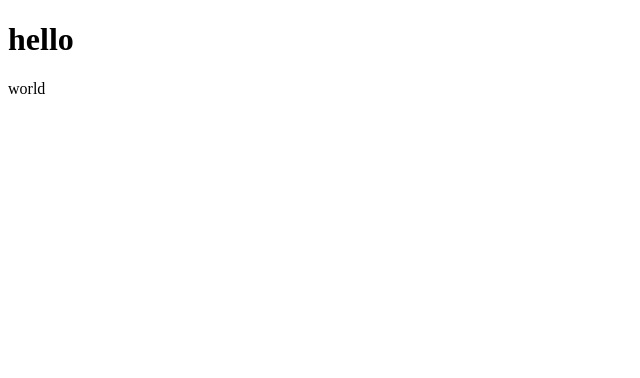
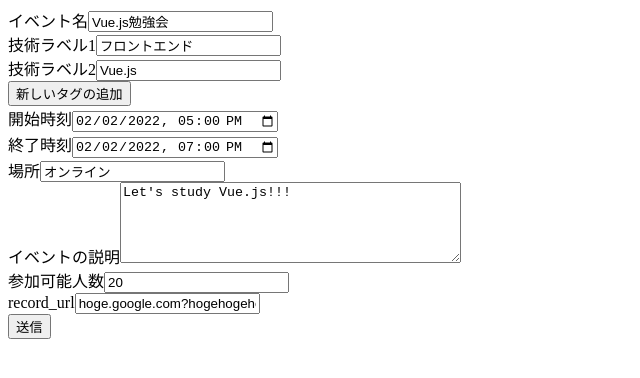
Before and after one commit to TAKAYAMAN2180/gmo-group-b-alfa, a Next.js app: page /event/new in a window 1280 px wide. Shown: the top 378 px of the page, without its empty margins (0-640 px from the left). Built offline with nearby package versions, Linux system fonts and the light colour scheme.

Commit message:
add: イベント作成ページの実装

```diff
--- a/src/pages/event/new/index.tsx
+++ b/src/pages/event/new/index.tsx
@@ -1,10 +1,130 @@
-import React from "react";
+import React, { useState } from "react";
+
+type Event = {
+    "create_user": string,
+    "name": string,
+    "technologies": string[],
+    "start_time": string,
+    "end_time": string,
+    "location": string,
+    "description": string,
+    "limitation": number,
+    "record_url": string,
+}
 
 export default function Page() {
+  const [formData, setFormData] = useState<Event>({
+    "create_user": "Taro",
+    "name": "Vue.js勉強会",
+    "technologies": [
+      "フロントエンド",
+      "Vue.js",
+    ],
+    "start_time": "2022-02-02 17:00",
+    "end_time": "2022-02-02 19:00",
+    "location": "オンライン",
+    "description": "Let's study Vue.js!!!",
+    "limitation": 20,
+    "record_url": "hoge.google.com?hogehogehoge",
+  });
+  //   const [formData, setFormData] = useState<Event>({
+  //   "create_user": "",
+  //   "name": "",
+  //   "technologies": [""],
+  //   "start_time": "",
+  //   "end_time": "",
+  //   "location": "",
+  //   "description": "",
+  //   "limitation": 0,
+  //   "record_url": "",
+  // });
+
+  const handleChange = async (e: React.ChangeEvent<HTMLInputElement | HTMLTextAreaElement>) => {
+    const { name, value } = e.target;
+    setFormData({ ...formData, [name]: value })
+  };
+
+  const handleTechChange = async (e: React.ChangeEvent<HTMLInputElement>, index: number) => {
+    const newTech = [...formData.technologies]
+    newTech[index] = e.target.value;
+    setFormData({ ...formData, technologies: newTech})
+  };
+
+  const submitEventInfo = async (e: any) => {
+    e.preventDefault();
+
+    const updatedForm = {...formData,
+      "create_user": "Taro",
+    };
+    setFormData(updatedForm);
+    try {
+      const response = await fetch("api/createEvent", {
+        method: "POST",
+        headers: {
+          "Content-Type": "application/json",
+        },
+        body: JSON.stringify(formData),
+      });
+
+      if (response.ok) {
+        console.log("form data is submitted.");
+      } else {
+        console.log("form data is not submitted")
+        console.log(formData);
+      }
+    } catch (error) {
+      console.error("Error", error);
+    }
+  };
+
+  const addTags = async () => {
+    setFormData({...formData, technologies: [...formData.technologies, ""]});
+  }
+
   return (
-    <>
-    <h1>hello</h1>
-    <p>world</p>
-    </>
+    <form onSubmit={submitEventInfo}>
+      <div>
+        <div>
+        <label>イベント名</label>
+        <input type="text" name="name" value={formData.name} onChange={handleChange} required/>
+        </div>
+        <div>
+        {formData.technologies.map((tech, index) => (
+          <div key={index}>
+            <label>技術ラベル{index + 1}</label>
+            <input type="text" name={`technologies[${index}]`} value={tech} onChange={(e) => handleTechChange(e, index)} required/>
+          </div>
+        ))}
+        <button type="button" onClick={addTags}>新しいタグの追加</button>
+        </div>
+        <div>
+        <label>開始時刻</label>
+        <input type="datetime-local" name="start_time" value={formData.start_time} onChange={handleChange} required/>
+        </div>
+        <div>
+        <label>終了時刻</label>
+        <input type="datetime-local" name="end_time" value={formData.end_time} onChange={handleChange} required/>
+        </div>
+        <div>
+        <label>場所</label>
+        <input type="text" name="location" value={formData.location} onChange={handleChange} required/>
+        </div>
+        <div>
+        <label>イベントの説明</label>
+        <textarea name="description" value={formData.description} cols={40} rows={5} onChange={handleChange} required></textarea>
+        </div>
+        <div>
+        <label>参加可能人数</label>
+        <input type="number" name="limitation" value={formData.limitation} onChange={handleChange} required/>
+        </div>
+        <div>
+        <label>record_url</label>
+        <input type="text" name="record_url" value={formData.record_url} onChange={handleChange} required/>
+        </div>
+        <div>
+        <button type="submit">送信</button>
+        </div>
+      </div>
+    </form>
   )
 }
```
